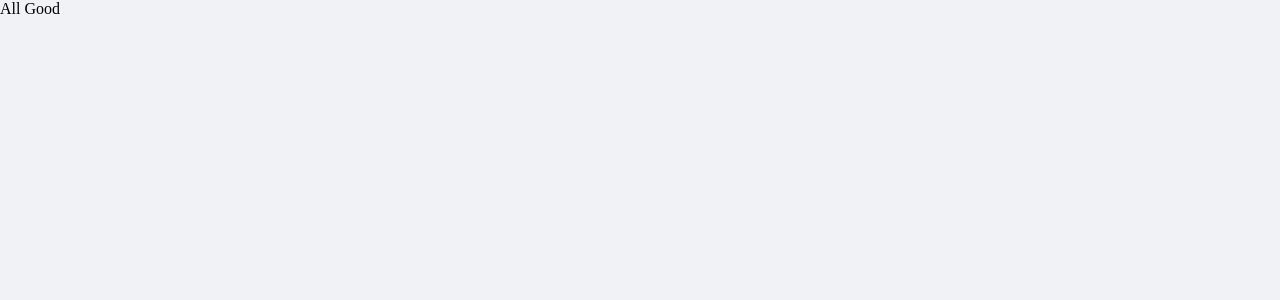
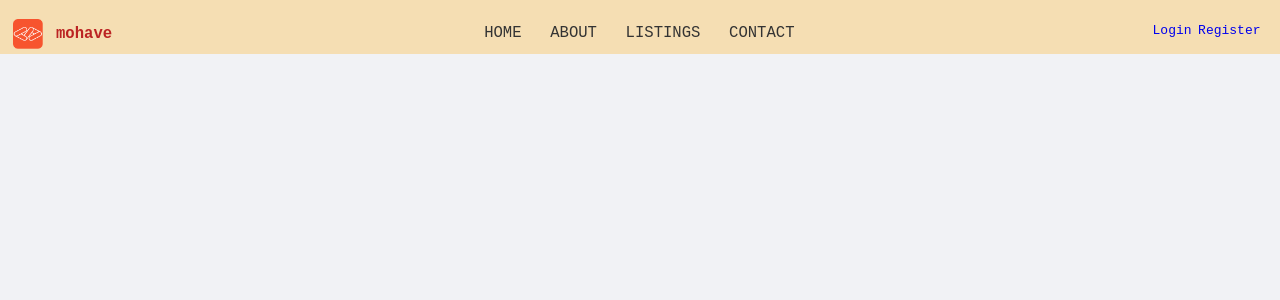
Before and after one commit to derek-dv/mohave, a React (Create React App) app: page / in a window 1280 px wide. Shown: the top 300 px of the page. Built offline with nearby package versions, Linux system fonts and the light colour scheme.

Commit message:
header completed

```diff
--- a/package.json
+++ b/package.json
@@ -11,6 +11,7 @@
     "react": "^17.0.1",
     "react-dom": "^17.0.1",
     "react-redux": "^7.2.2",
+    "react-router-dom": "^5.2.0",
     "react-scripts": "4.0.1",
     "redux": "^4.0.5",
     "redux-thunk": "^2.3.0",
--- a/src/App.js
+++ b/src/App.js
@@ -1,7 +1,15 @@
+import { BrowserRouter } from "react-router-dom";
 import "./App.css";
+import Header from "./components/Header";
 
 function App() {
-  return <div className="app">All Good</div>;
+  return (
+    <BrowserRouter>
+      <div className="app">
+        <Header />
+      </div>
+    </BrowserRouter>
+  );
 }
 
 export default App;
--- /dev/null
+++ b/src/components/Header.css
@@ -0,0 +1,70 @@
+.header {
+  display: flex;
+  justify-content: space-between;
+  align-items: center;
+  background-color: wheat;
+  position: sticky;
+  top: 0;
+  left: 0;
+}
+
+.header__brand {
+  display: flex;
+  align-items: center;
+  margin-left: 1em;
+  padding-top: 1em;
+}
+
+.header__brand__img {
+  padding-right: 1em;
+  height: 30px;
+}
+
+.header__brand > a {
+  color: #bb2323;
+  text-decoration: none;
+  font-size: larger;
+  font-weight: 700;
+}
+.header__links {
+  padding: 1em;
+}
+.header__links > ul {
+  display: flex;
+  list-style: none;
+  margin-top: 0.8em;
+}
+
+.header__links > ul > li {
+  padding-right: 1em;
+}
+
+.header__link {
+  text-decoration: none;
+  font-size: larger;
+  color: #333333;
+  padding: 0.5em;
+  transition: background-color 200ms linear;
+  border-radius: 0.5em;
+}
+
+.header__link:hover {
+  color: #bb2323;
+  background-color: #e99d9d;
+}
+
+.header__auths {
+  display: flex;
+  align-items: center;
+  padding: 1em;
+  padding-top: 1.5em;
+}
+
+.header__auth {
+  padding-right: 0.5em;
+  text-decoration: none;
+}
+
+.header__auth:hover {
+  color: #bb2323;
+}
--- /dev/null
+++ b/src/components/Header.js
@@ -0,0 +1,52 @@
+import React from "react";
+import { Link } from "react-router-dom";
+import "./Header.css";
+
+function Header() {
+  return (
+    <div className="header">
+      <div className="header__brand">
+        <img
+          className="header__brand__img"
+          src="./images/devchallenges.png"
+          alt="img"
+        />
+        <Link to="/">mohave</Link>
+      </div>
+      <div className="header__links">
+        <ul>
+          <li>
+            <Link className="header__link" to="/">
+              HOME
+            </Link>{" "}
+          </li>
+          <li>
+            <Link className="header__link" to="/">
+              ABOUT
+            </Link>{" "}
+          </li>
+          <li>
+            <Link className="header__link" to="/">
+              LISTINGS
+            </Link>{" "}
+          </li>
+          <li>
+            <Link className="header__link" to="/">
+              CONTACT
+            </Link>{" "}
+          </li>
+        </ul>
+      </div>
+      <div className="header__auths">
+        <Link className="header__auth" to="/">
+          Login
+        </Link>
+        <Link className="header__auth" to="/">
+          Register
+        </Link>
+      </div>
+    </div>
+  );
+}
+
+export default Header;
--- a/src/index.css
+++ b/src/index.css
@@ -1,3 +1,4 @@
 * {
   margin: 0;
+  font-family: monospace;
 }
```
Also changed, not shown: 2 other files (tests, documents, lock files or other folders).
